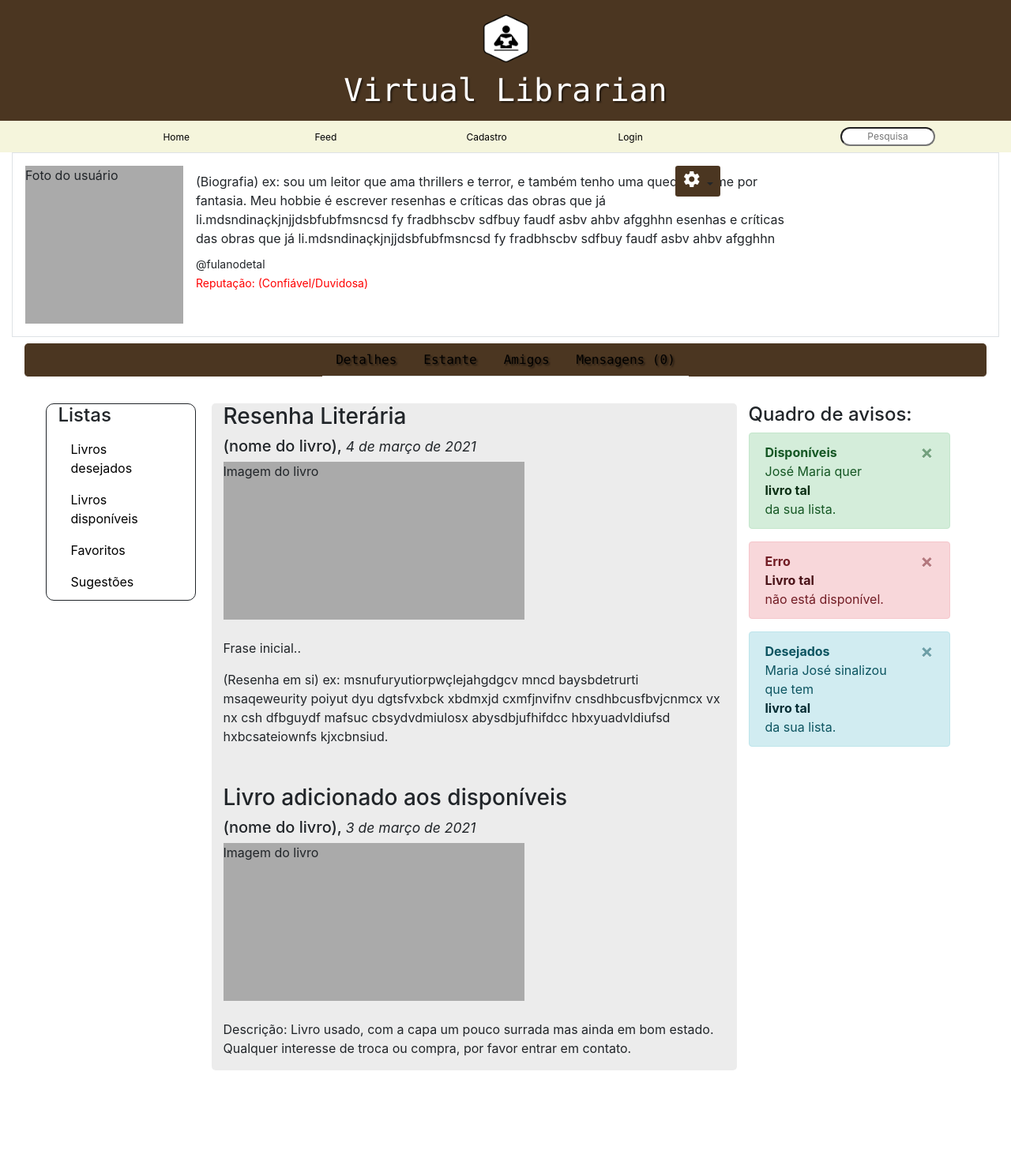
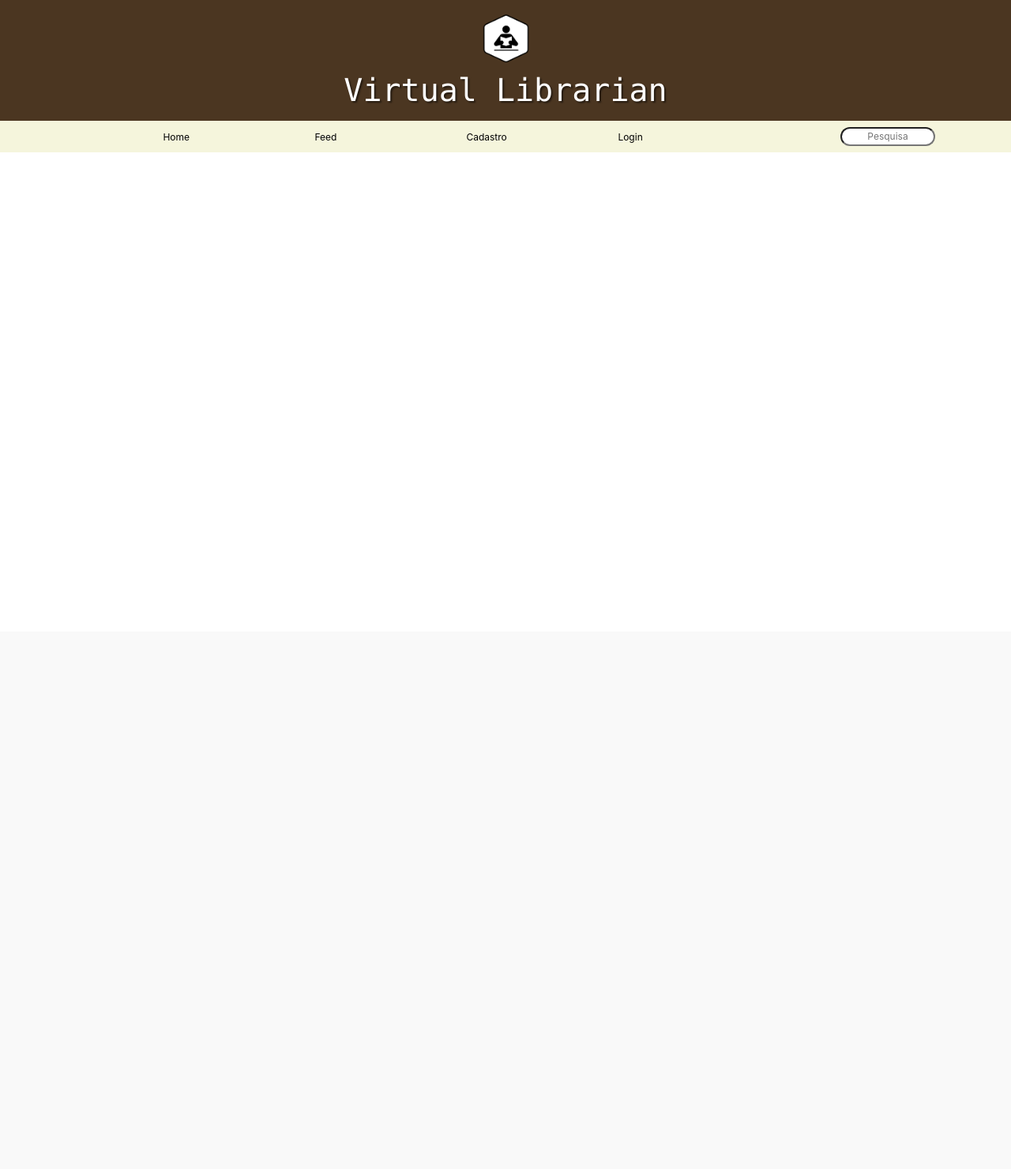
Before and after one commit to Milenacosta08/Virtual-Librarian, a Flask app: page /perfil in a window 1280 px wide. Shown: the whole page at 79% size. After the commit the page ends 193 px from the top, so only its background shows below. Run offline with Flask 2, Linux system fonts and the light colour scheme; some libraries are stand-ins or nearby versions.

Commit message:
Atualizando códigos

```diff
--- a/Frontend/PVL/templates/perfil.html
+++ b/Frontend/PVL/templates/perfil.html
@@ -13,26 +13,84 @@
 
     <div class="main container-fluid" >
         <!--Cabeçalho do perfil-->
+        {% if current_user.is_authenticated %}
+            {% if erro: %}
+                <div class="alerta alert alert-danger alert-dismissible fade show">
+                    <button type="button" class="close" data-dismiss="alert">&times;</button>
+                    {{erro}}
+                </div>
+            {% endif %}
         <div class="media border p-3">
             <div class="foto fakeimg mr-3">Foto do usuário</div>
             <div class="media-body">
-            <h4>{{nome}} {{sobrenome}}</h4>
+                <h4>{{current_user.nome}} {{current_user.sobrenome}}</h4>
                 <p>(Biografia) ex: sou um leitor que ama thrillers e terror, e também tenho uma queda enorme por fantasia. Meu hobbie é escrever resenhas e críticas das obras que já li.mdsndinaçkjnjjdsbfubfmsncsd fy fradbhscbv sdfbuy faudf asbv ahbv afgghhn esenhas e críticas das obras que já li.mdsndinaçkjnjjdsbfubfmsncsd fy fradbhscbv sdfbuy faudf asbv ahbv afgghhn</p>
                 <div class="texto">
-              <p><small>@fulanodetal</small></p>
-              <p><small>{{email}}</small></p>
+                  <p><small>{{current_user.email}}</small></p>
                   <p class="reput"> <small> Reputação:  (Confiável/Duvidosa) </small></p>
                 </div>
             </div>
 
         <!--Botão de configuração-->
-        <div class="conf dropdown">
+            <div class="conf dropdown dropleft ">
                 <button id = 'config' type="button" class="btn dropdown-toggle btn-sm" data-toggle="dropdown">
                   <i class="icone material-icons">settings</i>
                 </button>
                 <div class="dropdown-menu">
-              <a class="conf dropdown-item" href="#">Dados de Cadastro</a>
+                  <a class="conf dropdown-item" href="#modal" data-toggle="modal">Dados de Cadastro</a>
                   <a class="conf dropdown-item" href="#">Dados Gerais</a>
+                </div>
+            </div>
+
+        <!-- The Modal -->
+            <div class="modal fade" id="modal">
+                <div class="modal-dialog modal-dialog-centered modal-lg">
+                    <div class="modal-content">
+
+                    <!-- Modal Header -->
+                        <div class="modal-header">
+                            <h4 class="modal-title">Dados de Cadastro</h4>
+                            <small id="obs">Preencha apenas os campos que deseja alterar</small>
+                        </div>
+
+                    <!-- Modal body -->
+                        <form action="/atualiza/{{current_user.id}}" method='POST'>
+                            <div class="modal-body">
+                                <div class="row">
+
+                                <!-- COLUNA 1 -->
+                                    <div class='col md-5'>
+                                        <label for="nome_atual">Nome Atual</label>
+                                        <input type="text" name="nome_atual" class="form-control" value="{{current_user.nome}}"disabled>
+                                        <label for="sobrenome_atual">Sobrenome Atual</label>
+                                        <input type="text" name="sobrenome_atual" class="form-control"value="{{current_user.sobrenome}}"disabled>
+                                        <label for="email_atual">Email Atual</label>
+                                        <input type="email" name="email_atual" class="form-control"value="{{current_user.email}}"disabled>
+                                        <label for="senha_atual">Senha Atual  <small id="obs">*Campo Obrigatório</small></label>
+                                        <input type="password" name="senha_atual" class="form-control" required>
+                                    </div>
+
+                                <!-- COLUNA 2 -->
+                                    <div class="col md-5 ml-auto">
+                                        <label for="nome_novo">Novo Nome</label>
+                                        <input type="text" name="nome_novo" class="form-control">
+                                        <label for="sobrenome_novo">Novo Sobrenome</label>
+                                        <input type="text" name="sobrenome_novo" class="form-control">
+                                        <label for="email_novo">Novo Email</label>
+                                        <input type="email" name="email_novo" class="form-control">
+                                        <label for="senha_nova">Nova Senha</label>
+                                        <input type="password" name="senha_nova" class="form-control">
+                                    </div>
+                                </div>
+                            </div>
+
+                            <!-- Modal footer -->
+                            <div class="modal-footer">
+                                <button type="button" class="btn btn-secondary btn-sm" data-dismiss="modal">Cancelar</button>
+                                <button type="submit" id="botaoatualizar" class="btn btn-light">Atualizar</button>
+                            </div>
+                        </form>
+                    </div>
                 </div>
             </div>
         </div>
@@ -115,5 +173,6 @@
                 </div>
             </div>
         </div>
+        {% endif %}
     </div>
 {% endblock%}
```
Lines whose indentation alone changed are shown as unchanged.
